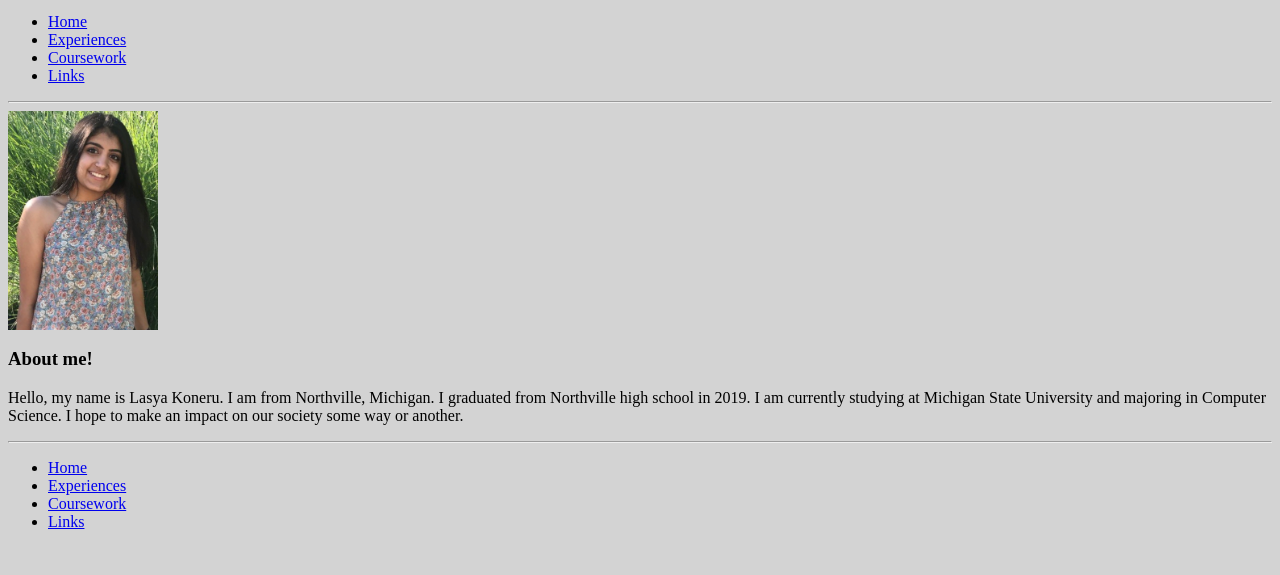
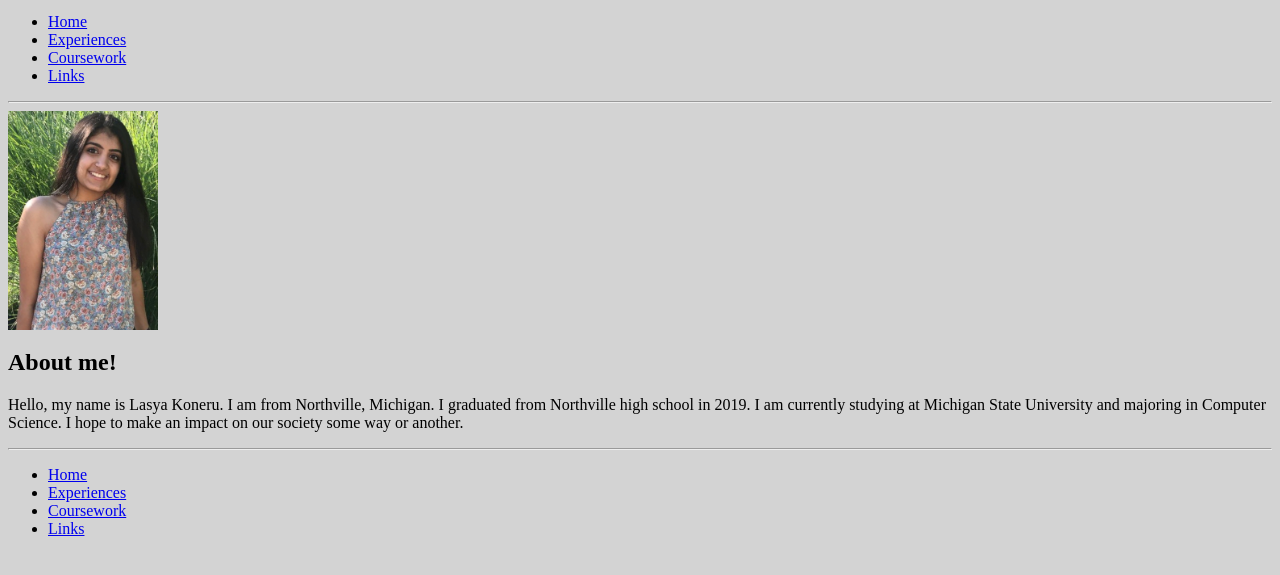
Before and after one commit to lasyakoneru/lasyakoneru.github.io, a plain HTML site: page index.html in a window 1280 px wide. Shown: the part 87-662 px from the top of the page. Drawn offline with Linux system fonts and the light colour scheme.

Commit message:
Update index.html

```diff
--- a/index.html
+++ b/index.html
@@ -21,7 +21,7 @@
 
 <section class="container">
 	<img src="IMG_2496.jpg" width="150px">
-	<h3>About me!</h3>
+	<h2>About me!</h2>
 	<p> Hello, my name is Lasya Koneru. I am from Northville, Michigan. I graduated from Northville high school in 2019. I am currently studying at Michigan State University and majoring in Computer Science. I hope to make an impact on our society some way or another.</p>
 
 </section>
```
